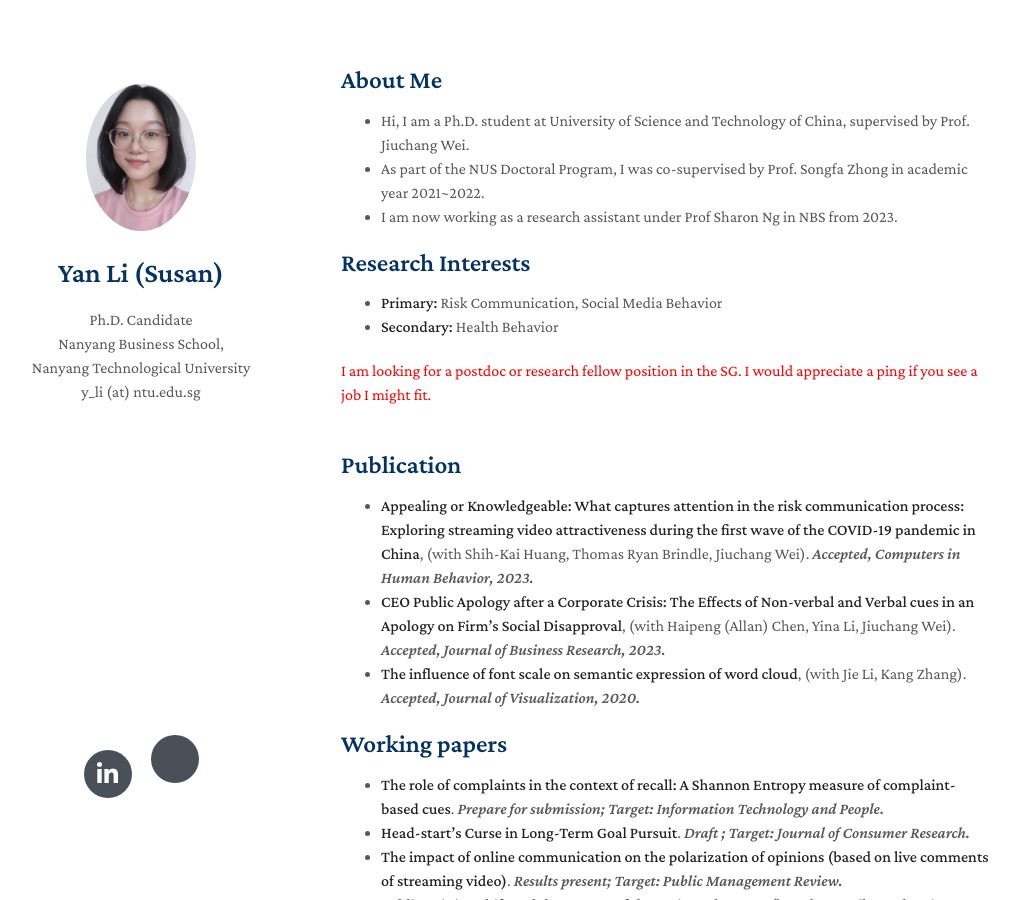
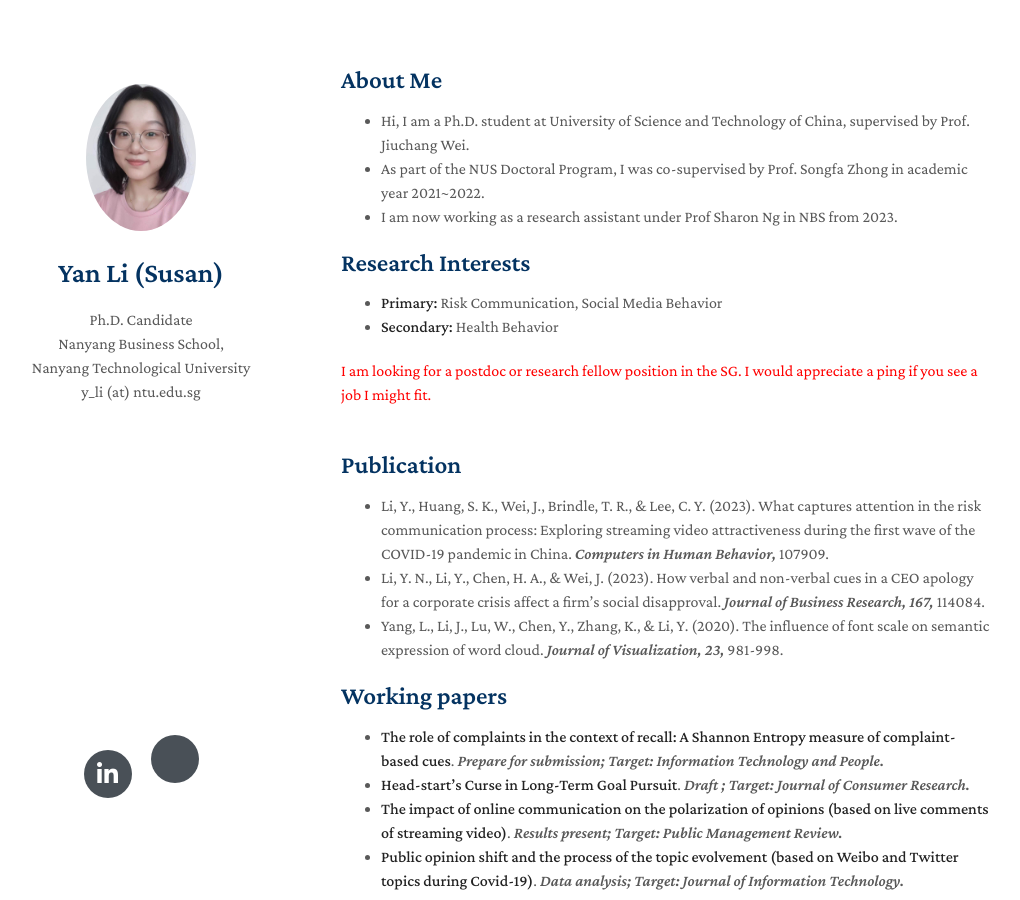
Before and after one commit to Yanli-susan/yanli-susan.github.io, a Jekyll site: the page built from index.md, in a window 1280 px wide and 900 px high. Shown: the whole window, without its empty margins (129-1149 px from the left). Built offline with Jekyll 4.4.1, drawn with Linux system fonts in a browser that asks for light colours; nearby versions of some CDN libraries; a style sheet for code colours, icons or effects is not loaded; our own code applies the rules of GitHub Pages for plain Markdown files.

Commit message:
Update index.md

```diff
--- a/index.md
+++ b/index.md
@@ -18,9 +18,9 @@ layout: homepage
 
 ## Publication
 
-- **Appealing or Knowledgeable: What captures attention in the risk communication process: Exploring streaming video attractiveness during the first wave of the COVID-19 pandemic in China**, (with Shih-Kai Huang, Thomas Ryan Brindle, Jiuchang Wei). *Accepted, Computers in Human Behavior, 2023.*
-- **CEO Public Apology after a Corporate Crisis: The Effects of Non-verbal and Verbal cues in an Apology on Firm's Social Disapproval**, (with Haipeng (Allan) Chen, Yina Li, Jiuchang Wei). *Accepted, Journal of Business Research, 2023.*
-- **The influence of font scale on semantic expression of word cloud**, (with Jie Li, Kang Zhang). *Accepted, Journal of Visualization, 2020.*
+- Li, Y., Huang, S. K., Wei, J., Brindle, T. R., & Lee, C. Y. (2023). What captures attention in the risk communication process: Exploring streaming video attractiveness during the first wave of the COVID-19 pandemic in China. *Computers in Human Behavior,* 107909.
+- Li, Y. N., Li, Y., Chen, H. A., & Wei, J. (2023). How verbal and non-verbal cues in a CEO apology for a corporate crisis affect a firm’s social disapproval. *Journal of Business Research, 167,* 114084.
+- Yang, L., Li, J., Lu, W., Chen, Y., Zhang, K., & Li, Y. (2020). The influence of font scale on semantic expression of word cloud. *Journal of Visualization, 23,* 981-998.
 
 
 ## Working papers
```
